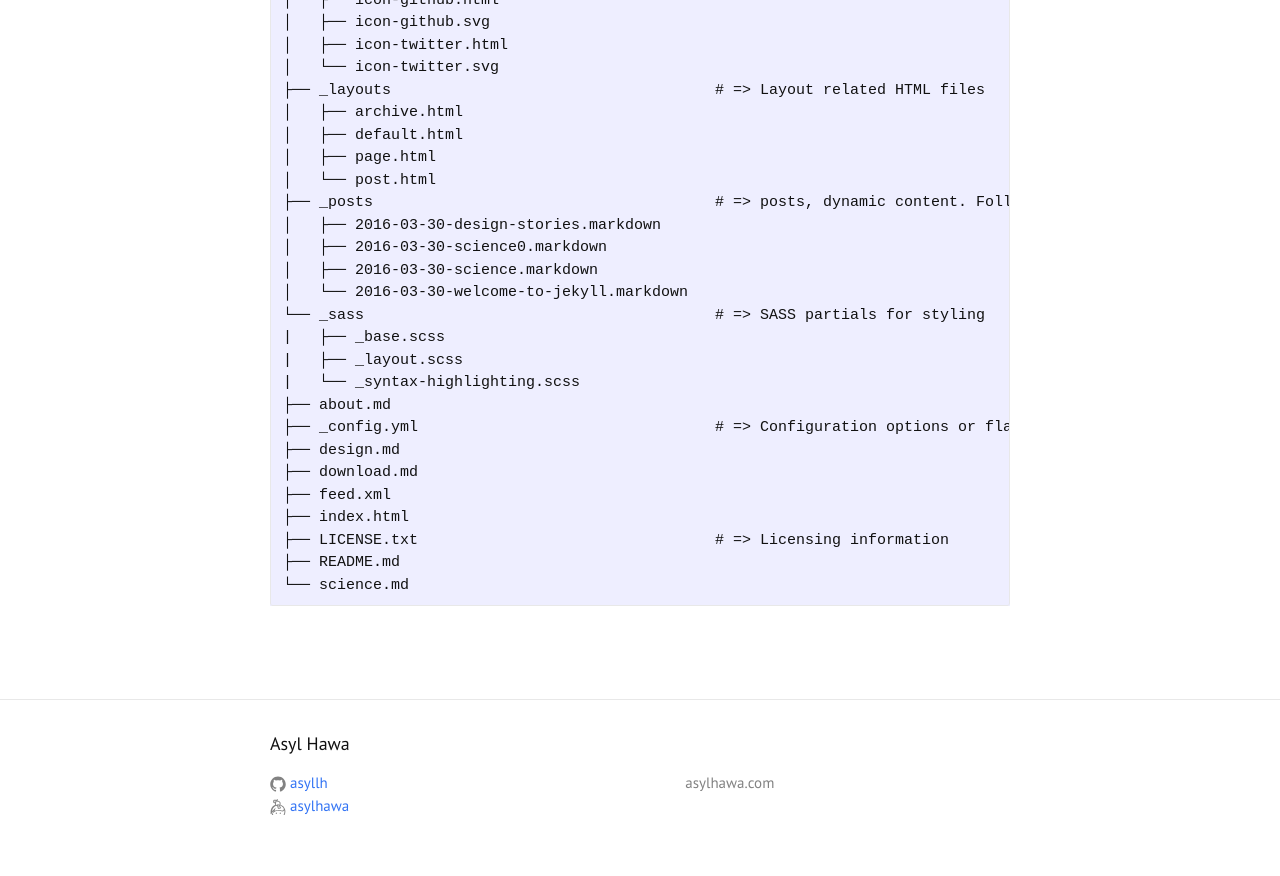
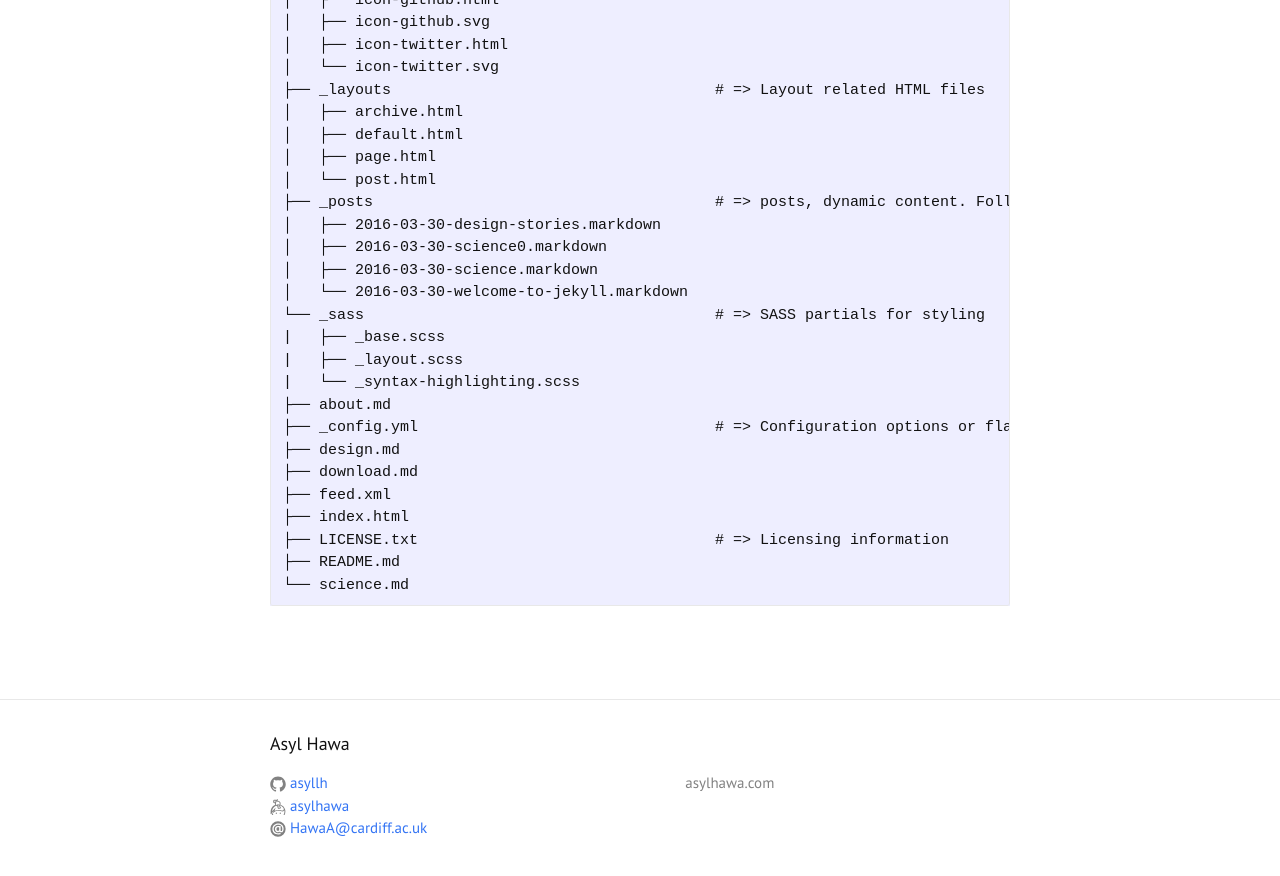
Before and after one commit to asyllh/asyllh.github.io, a Jekyll site: the page built from README.md, in a window 1280 px wide and 900 px high, scrolled down 4825 px. Shown: the top 876 px of the window. Built offline with Jekyll 4.4.1, drawn with Linux system fonts in a browser that asks for light colours; nearby versions of some CDN libraries; our own code applies the rules of GitHub Pages for plain Markdown files.

Commit message:
added mail to footer

```diff
--- a/_includes/footer.html
+++ b/_includes/footer.html
@@ -17,6 +17,12 @@
             <li>
               {% include icon-keybase.html username=site.keybase_username %}
             </li>
+          {% endif %}
+
+          {% if site.mail_username %}
+          <li>
+            {% include icon-mail.html username=site.mail_username %}
+          </li>
           {% endif %}
 
         </ul>
```
